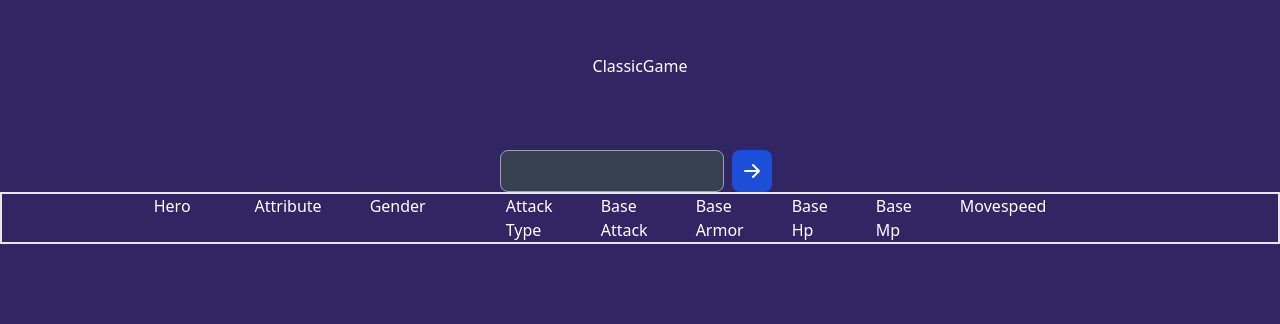
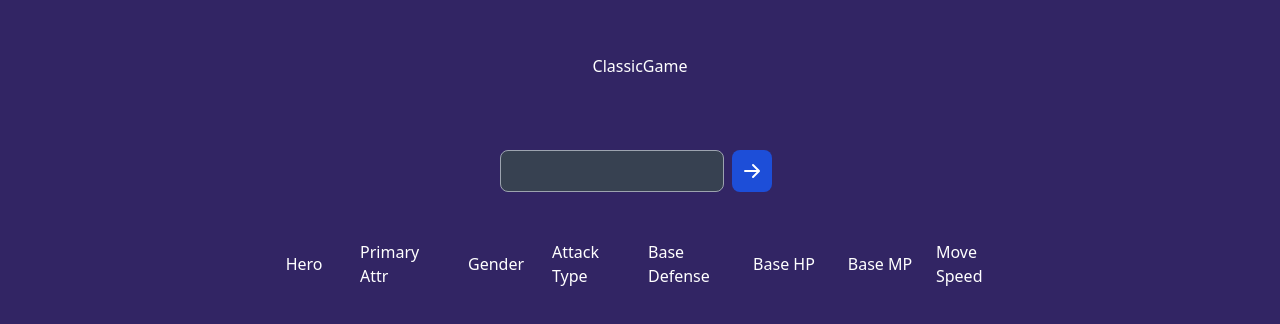
Before and after one commit to GuilhermeSCampos/dota2guess-frontend, a React (Vite) app: page /classic in a window 1280 px wide. Shown: the part 170-494 px from the top of the page. Built offline with nearby package versions, Linux system fonts and the light colour scheme.

Commit message:
added some style to classic game card

```diff
--- a/package.json
+++ b/package.json
@@ -12,6 +12,7 @@
   "dependencies": {
     "axios": "^1.4.0",
     "howler": "^2.2.3",
+    "lucide-react": "^0.244.0",
     "react": "^18.2.0",
     "react-audio-player": "^0.17.0",
     "react-dom": "^18.2.0",
--- a/src/components/ClassicCard.jsx
+++ b/src/components/ClassicCard.jsx
@@ -1,11 +1,13 @@
 import PropTypes from "prop-types";
 import "../index.css";
+
+import { MoveDown, MoveUp } from "lucide-react";
 
 function ClassicCard({ correctHero, selectedHero }) {
   const {
     primaryAttr: primaryAttr1,
     gender: gender1,
-    baseAttack: baseAttack1,
+    // baseAttack: baseAttack1,
     attackType: attackType1,
     baseHp: baseHp1,
     baseMp: baseMp1,
@@ -16,7 +18,7 @@ function ClassicCard({ correctHero, selectedHero }) {
   const {
     primaryAttr: primaryAttr2,
     gender: gender2,
-    baseAttack: baseAttack2,
+    // baseAttack: baseAttack2,
     attackType: attackType2,
     baseHp: baseHp2,
     baseMp: baseMp2,
@@ -25,69 +27,77 @@ function ClassicCard({ correctHero, selectedHero }) {
     img,
   } = selectedHero;
 
-  const selectedSplitedAttack = baseAttack2.split("-")
-  const selectedAttackSum = Number(selectedSplitedAttack[0]) + Number(selectedSplitedAttack[1])
-  const correctSplitedAttack = baseAttack1.split("-")
-  const correctAttackSum = Number(correctSplitedAttack[0]) + Number(correctSplitedAttack[1])
+  // const selectedSplitedAttack = baseAttack2.split("-")
+  // const selectedAttackSum = Number(selectedSplitedAttack[0]) + Number(selectedSplitedAttack[1])
+  // const correctSplitedAttack = baseAttack1.split("-")
+  // const correctAttackSum = Number(correctSplitedAttack[0]) + Number(correctSplitedAttack[1])
+
+  const compareAttr = (correctAttr, selectedAttr) => {
+    if (correctAttr > selectedAttr) {
+      return <MoveUp strokeWidth={2.5} />;
+    }
+    if (correctAttr < selectedAttr) {
+      return <MoveDown strokeWidth={2.5} />;
+    }
+  };
 
   return (
-    <div className="flex items-center justify-beetween w-2/4 mx-auto my-2">
-      <img src={img} className="w-32 border-y border-x py-px mr-1" />
+    <div className="flex items-center justify-center w-3/4 mx-auto my-2">
+      <img src={img} className="w-1/12 border mx-2 rounded-xl " />
       <div
-        className={`w-24 border-y border-x classic-card text-center mr-1 ${
-          primaryAttr1 !== primaryAttr2 ? "bg-red-500" : "bg-green-500"
+        className={`w-1/12 border mx-2 justify-center flex py-5 rounded-xl text-lg ${
+          primaryAttr1 !== primaryAttr2 ? "bg-red-500" : "bg-[#00ff40a3]"
         }`}
       >
         {primaryAttr2}
       </div>
       <div
-        className={`w-24 border-y border-x classic-card text-center mr-1 ${
-          gender1 !== gender2 ? "bg-red-500" : "bg-green-500"
+        className={`w-1/12 border mx-2 justify-center flex py-5 rounded-xl text-lg ${
+          gender1 !== gender2 ? "bg-red-500" : "bg-[#00ff40a3]"
         }`}
       >
         {gender2}
       </div>
       <div
-        className={`w-24 border-y border-x classic-card text-center mr-1 ${
-          attackType1 !== attackType2 ? "bg-red-500" : "bg-green-500"
+        className={`w-1/12 border mx-2 justify-center flex py-5 rounded-xl text-lg ${
+          attackType1 !== attackType2 ? "bg-red-500" : "bg-[#00ff40a3]"
         }`}
       >
         {attackType2}
       </div>
       <div
-        className={`w-24 border-y border-x classic-card text-center mr-1 ${
-          baseAttack1  === baseAttack2 ? "bg-red-500" : "bg-green-500"
-        }`}
-      >
-        {baseAttack2}
-      </div>
-      <div
-        className={`w-24 border-y border-x classic-card text-center mr-1 ${
-          baseDefense1 !== baseDefense2 ? "bg-red-500" : "bg-green-500"
+        className={`w-1/12 border mx-2 flex justify-center py-5 rounded-xl text-lg ${
+          Number(baseDefense1) !== Number(baseDefense2)
+            ? "bg-red-500"
+            : "bg-[#00ff40a3]"
         }`}
       >
         {baseDefense2}
+        {compareAttr(Number(baseDefense1), Number(baseDefense2))}
       </div>
       <div
-        className={`w-24 border-y border-x classic-card text-center mr-1 ${
-          baseHp1 !== baseHp2 ? "bg-red-500" : "bg-green-500"
+        className={`w-1/12 border mx-2 flex justify-center py-5 rounded-xl text-lg ${
+          baseHp1 !== baseHp2 ? "bg-red-500" : "bg-[#00ff40a3]"
         }`}
       >
         {baseHp2}
+        {compareAttr(Number(baseHp1), Number(baseHp2))}
       </div>
       <div
-        className={`w-24 border-y border-x classic-card text-center mr-1 ${
-          baseMp1 !== baseMp2 ? "bg-red-500" : "bg-green-500"
+        className={`w-1/12 border mx-2 flex justify-center py-5 rounded-xl text-lg ${
+          baseMp1 !== baseMp2 ? "bg-red-500" : "bg-[#00ff40a3]"
         }`}
       >
         {baseMp2}
+        {compareAttr(Number(baseMp1), Number(baseMp2))}
       </div>
       <div
-        className={`w-24 border-y border-x classic-card text-center mr-1 ${
-          moveSpeed1 !== moveSpeed2 ? "bg-red-500" : "bg-green-500"
+        className={`w-1/12 border-x border-y mx-2 flex justify-center py-5 rounded-xl text-lg ${
+          moveSpeed1 !== moveSpeed2 ? "bg-red-500" : "bg-[#00ff40a3]"
         }`}
       >
         {moveSpeed2}
+        {compareAttr(Number(moveSpeed1), Number(moveSpeed2))}
       </div>
     </div>
   );
--- a/src/index.css
+++ b/src/index.css
@@ -18,15 +18,15 @@ body {
 .gg-arrow-up {
   box-sizing: border-box;
   position: relative;
-  display: block;
+  display: flex;
   transform: scale(var(--ggs,1));
-  width: 22px;
-  height: 22px
+  width: 24px;
+  height: 24px
 }
 .gg-arrow-up::after,
 .gg-arrow-up::before {
   content: "";
-  display: block;
+  display: flex;
   box-sizing: border-box;
   position: absolute;
   top: 4px
@@ -41,7 +41,7 @@ body {
 }
 .gg-arrow-up::before {
   width: 2px;
-  height: 16px;
+  height: 20px;
   left: 10px;
   background: currentColor
 }
@@ -72,7 +72,7 @@ body {
 }
 .gg-arrow-down::before {
   width: 2px;
-  height: 16px;
+  height: 20px;
   left: 10px;
   background: currentColor
 }
--- a/src/pages/ClassicGame.jsx
+++ b/src/pages/ClassicGame.jsx
@@ -7,12 +7,16 @@ import ClassicCard from "../components/ClassicCard";
 function ClassicGame() {
   const { heroes, classicTries, classicStatus } = useProvider();
   const [classicHeroes, setClassicHeroes] = useState();
+  const [renderInput, setRenderInput] = useState(true);
 
   useEffect(() => {
     if (classicTries && heroes) {
       const filteredHeroes = heroes.filter(
         (e) => !classicTries.includes(e.name)
       );
+      if (classicTries.includes(classicStatus.todayhero)) {
+        setRenderInput(false);
+      }
       setClassicHeroes(filteredHeroes);
     }
   }, [classicTries, heroes]);
@@ -21,29 +25,32 @@ function ClassicGame() {
     return (
       <div className="text-white flex flex-col lg:mt-56 items-center content-center">
         ClassicGame
-        <HeroesInput
-          heroes={classicHeroes}
-          type="classic"
-          guessed={classicTries.includes(classicStatus.todayhero)}
-        />
-        <div className="w-screen border-2 ">
-          <div className="flex justify-center w-2/4 mx-auto">
-            <h3 className="mr-16 ml-16">Hero</h3>
-            <h3 className="mr-12 ">Attribute</h3>
-            <h3 className="mr-20">Gender</h3>
-            <h3 className="mr-12">Attack Type</h3>
-            <h3 className="mr-12">Base Attack</h3>
-            <h3 className="mr-12">Base Armor</h3>
-            <h3 className="mr-12">Base Hp</h3>
-            <h3 className="mr-12">Base Mp</h3>
-            <h3 className="mr-36">Movespeed</h3>
+        {renderInput && (
+          <HeroesInput
+            heroes={classicHeroes}
+            type="classic"
+            guessed={classicTries.includes(classicStatus.todayhero)}
+          />
+        )}
+        <div className="w-screen mt-10">
+          <div className="flex items-center justify-center w-3/4 mx-auto my-2">
+            <div className="w-1/12 mx-2 justify-center flex">Hero</div>
+            <div className="w-1/12 mx-2 justify-center flex">Primary Attr</div>
+            <div className="w-1/12 mx-2 justify-center flex">Gender</div>
+            <div className="w-1/12 mx-2 justify-center flex">Attack Type</div>
+            <div className="w-1/12 mx-2 justify-center flex">Base Defense</div>
+            <div className="w-1/12 mx-2 justify-center flex">Base HP</div>
+            <div className="w-1/12 mx-2 justify-center flex">Base MP</div>
+            <div className="w-1/12 mx-2 justify-center flex">Move Speed</div>
           </div>
           {classicTries.map((e) => {
             return (
               <ClassicCard
                 key={e.name}
                 selectedHero={heroes.find((e2) => e2.name === e)}
-                correctHero={heroes.find((e2) => e2.name === classicStatus.todayhero)}
+                correctHero={heroes.find(
+                  (e2) => e2.name === classicStatus.todayhero
+                )}
               />
             );
           })}
```
Also changed, not shown: 1 other file (tests, documents, lock files or other folders).
